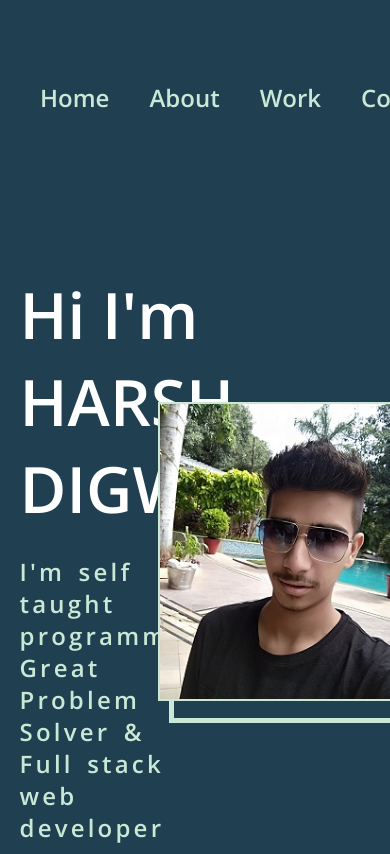
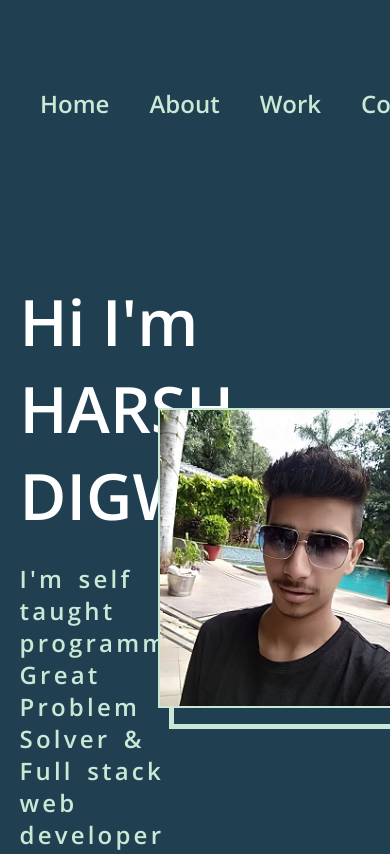
Before and after one commit to harshdigwani/harshdigwani.github.io, a plain HTML site: page index.html in a window 390 px wide. Shown: the top 854 px of the page. Drawn offline with nearby package versions, Linux system fonts and the light colour scheme.

Commit message:
navbar responsive issue resolved

```diff
--- a/styles.css
+++ b/styles.css
@@ -13,7 +13,7 @@ body {
 
 .navbar {
     top: 0px;
-    margin-top: -2%;
+    margin-top: -2rem;
     height: 12%;
     display: flex;
     flex-direction: row;
@@ -31,7 +31,7 @@ body {
     width: 100%;
     box-shadow: 0px 5px 10px 0px #cae8d5;
     top: 0;
-    margin-top: -12%;
+    margin-top: -1rem;
     position: sticky;
     z-index: 2;
     transition: 1s;
@@ -366,6 +366,7 @@ li {
 @media only screen and (max-device-width: 480px) {
     .navbar {
         justify-content: center;
+        margin-top: -12%;
     }
 
     .navbar a {
```
